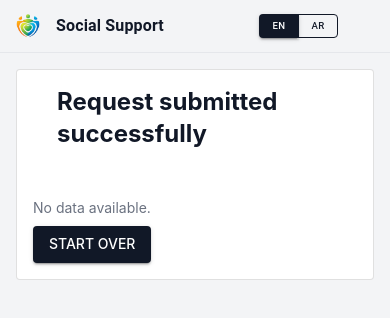
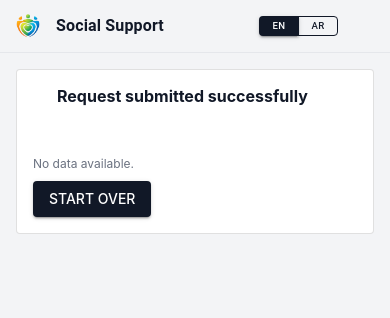
Before and after one commit to SuyashGarg/social-support-ai, a React (Vite) app: page /review in a window 390 px wide. Shown: the top 318 px of the page. Built offline with nearby package versions, Linux system fonts and the light colour scheme; some icons are missing.

Commit message:
fix: responsiveness

```diff
--- a/src/App/styles.ts
+++ b/src/App/styles.ts
@@ -79,7 +79,7 @@ export const appStyles = {
   },
   sectionTitle: {
     margin: '12px 0 4px',
-    fontSize: '1.25rem',
+    fontSize: { xs: '0.875rem', md: '1.25rem' },
     fontWeight: 700,
   },
 }
--- a/src/components/FormStepCard/styles.ts
+++ b/src/components/FormStepCard/styles.ts
@@ -19,9 +19,11 @@ export const formStepCardStyles = {
   stepTitle: {
     fontWeight: 600,
     color: theme.colors.textMuted,
+    fontSize: { xs: '0.75rem', md: '0.875rem' },
   },
   sectionTitle: {
     fontWeight: 600,
+    fontSize: { xs: '1rem', md: '1.5rem' },
   },
   stepProgress: {
     height: 6,
--- a/src/components/LanguageSwitch.tsx
+++ b/src/components/LanguageSwitch.tsx
@@ -3,6 +3,14 @@ import { useLanguage } from '../context/LanguageContext'
 import { theme } from '../theme'
 
 const LABEL = 'Language'
+
+const buttonBaseStyles = {
+  fontSize: { xs: '0.6rem', md: '0.875rem' },
+  padding: { xs: '2px 8px', md: '4px 12px' },
+  minWidth: 'auto',
+  lineHeight: 1.5,
+  borderColor: theme.colors.primary,
+}
 
 export default function LanguageSwitch() {
   const { language, setLanguage } = useLanguage()
@@ -27,10 +35,9 @@ export default function LanguageSwitch() {
         <Button
           variant={language === 'en' ? 'contained' : 'outlined'}
           sx={{
+            ...buttonBaseStyles,
             backgroundColor: language === 'en' ? theme.colors.primary : 'transparent',
-            borderColor: theme.colors.primary,
             color: language === 'en' ? theme.colors.surface : theme.colors.textPrimary,
-            fontSize: { xs: '0.6rem', md: '1rem' }
           }}
           onClick={() => setLanguage('en')}
           aria-pressed={language === 'en'}
@@ -40,10 +47,9 @@ export default function LanguageSwitch() {
         <Button
           variant={language === 'ar' ? 'contained' : 'outlined'}
           sx={{
+            ...buttonBaseStyles,
             backgroundColor: language === 'ar' ? theme.colors.primary : 'transparent',
-            borderColor: theme.colors.primary,
             color: language === 'ar' ? theme.colors.surface : theme.colors.textPrimary,
-            fontSize: { xs: '0.6rem', md: '1rem' }
           }}
           onClick={() => setLanguage('ar')}
           aria-pressed={language === 'ar'}
--- a/src/components/ReviewPage/ReviewPage.styles.ts
+++ b/src/components/ReviewPage/ReviewPage.styles.ts
@@ -16,6 +16,7 @@ export const reviewPageStyles = {
     },
     title: {
         fontWeight: 700,
+        fontSize: { xs: '1rem', md: '1.5rem' },
     },
     titleRow: {
         display: 'flex',
@@ -28,6 +29,7 @@ export const reviewPageStyles = {
     },
     empty: {
         color: theme.colors.textMuted,
+        fontSize: { xs: '0.75rem', md: '0.875rem' },
     },
     actions: {
         display: 'flex',
@@ -37,6 +39,7 @@ export const reviewPageStyles = {
         fontWeight: 700,
         marginBottom: 2,
         marginTop: 2,
+        fontSize: { xs: '0.875rem', md: '1.25rem' },
     },
     sectionRows: {
         display: 'flex',
@@ -54,10 +57,12 @@ export const reviewPageStyles = {
     rowLabel: {
         color: theme.colors.textMuted,
         fontWeight: 500,
+        fontSize: { xs: '0.75rem', md: '0.875rem' },
     },
     rowValue: {
         color: theme.colors.textPrimary,
         fontWeight: 600,
+        fontSize: { xs: '0.75rem', md: '0.875rem' },
     },
     sectionDivider: {
         marginTop: 8,
--- a/src/screens/HistoryPage.styles.ts
+++ b/src/screens/HistoryPage.styles.ts
@@ -2,13 +2,13 @@ import { theme } from '../theme'
 
 export const historyPageStyles = {
     container: {
-        padding: 8,
+        padding: { xs: 2, md: 8 },
     },
     header: {
         display: 'flex',
         alignItems: 'center',
         justifyContent: 'space-between',
-        marginBottom: 4,
+        marginBottom: { xs: 2, md: 4 },
     },
     backButton: {
         minWidth: 0,
@@ -17,17 +17,24 @@ export const historyPageStyles = {
     },
     title: {
         fontWeight: 700,
+        fontSize: { xs: '1rem', md: '1.5rem' },
     },
     empty: {
         color: theme.colors.textMuted,
+        fontSize: { xs: '0.75rem', md: '0.875rem' },
     },
     tableCellHeader: {
         color: theme.colors.textMuted,
         fontWeight: 600,
+        fontSize: { xs: '0.75rem', md: '0.875rem' },
     },
     linkButton: {
         minWidth: 0,
         padding: 0,
         textTransform: 'none' as const,
+        fontSize: { xs: '0.75rem', md: '0.875rem' },
+    },
+    tableCell: {
+        fontSize: { xs: '0.75rem', md: '0.875rem' },
     },
 }
--- a/src/screens/HistoryPage.tsx
+++ b/src/screens/HistoryPage.tsx
@@ -50,7 +50,7 @@ export default function HistoryPage() {
                     <TableBody>
                         {history.map((entry, index) => (
                             <TableRow key={entry.id} hover>
-                                <TableCell>
+                                <TableCell sx={styles.tableCell}>
                                     <Button
                                         variant="text"
                                         onClick={() => handleRowClick(entry.id)}
@@ -59,8 +59,8 @@ export default function HistoryPage() {
                                         {index + 1}
                                     </Button>
                                 </TableCell>
-                                <TableCell>{String(entry.data.fullName ?? '-')}</TableCell>
-                                <TableCell>{String(entry.data.email ?? '-')}</TableCell>
+                                <TableCell sx={styles.tableCell}>{String(entry.data.fullName ?? '-')}</TableCell>
+                                <TableCell sx={styles.tableCell}>{String(entry.data.email ?? '-')}</TableCell>
                             </TableRow>
                         ))}
                     </TableBody>
```
